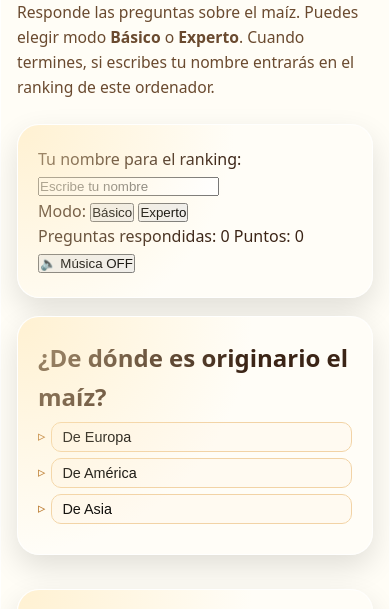
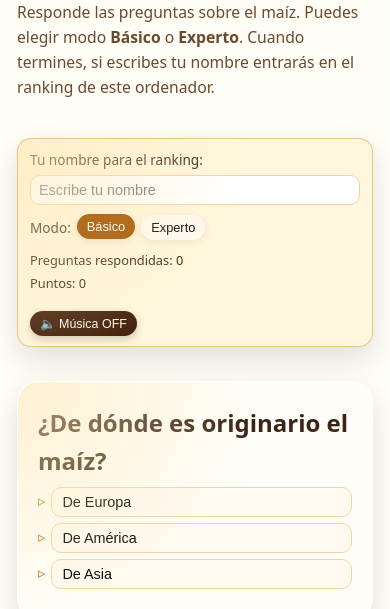
Before and after one commit to Pictorica/maiz-educativo, a plain HTML site: page quiz.html in a window 390 px wide. Shown: the part 195-804 px from the top of the page. Drawn offline with Linux system fonts and the light colour scheme.

Commit message:
Enhance quiz styles and add new components
Added new styles for quiz setup, player, and music components.

```diff
--- a/css/style.css
+++ b/css/style.css
@@ -907,7 +907,7 @@ footer a {
   background: #fffaf1;
   cursor: pointer;
   font-size: 0.9rem;
-  transition: background 0.2s, transform 0.1s;
+  transition: background 0.2s, transform 0.1s, border-color 0.2s;
 }
 
 .quiz-options button:hover {
@@ -927,3 +927,165 @@ footer a {
 .quiz-feedback.incorrect {
   color: #b22424;
 }
+
+/* Quiz avanzado: panel, modos, ranking, música */
+
+.quiz-setup {
+  margin: 14px 0 16px;
+  padding: 10px 12px;
+  border-radius: 14px;
+  background: rgba(255, 246, 220, 0.96);
+  border: 1px solid rgba(232, 189, 119, 0.9);
+  display: grid;
+  grid-template-columns: minmax(0, 1.4fr) minmax(0, 1fr) minmax(0, 1.2fr);
+  gap: 10px;
+  align-items: center;
+  font-size: 0.85rem;
+}
+
+.quiz-player label {
+  display: block;
+  margin-bottom: 4px;
+}
+
+.quiz-player input {
+  width: 100%;
+  padding: 6px 8px;
+  border-radius: 10px;
+  border: 1px solid #f2d3a6;
+  font-size: 0.9rem;
+}
+
+.quiz-mode {
+  display: flex;
+  flex-wrap: wrap;
+  gap: 6px;
+  align-items: center;
+}
+
+.mode-btn {
+  border: none;
+  padding: 5px 10px;
+  border-radius: var(--radius-pill);
+  background: #fffaf1;
+  cursor: pointer;
+  font-size: 0.8rem;
+  box-shadow: 0 2px 8px rgba(0,0,0,0.08);
+  transition: background var(--transition-fast), transform var(--transition-fast);
+}
+
+.mode-btn.active {
+  background: var(--accent-dark);
+  color: #fffaf0;
+  transform: translateY(-1px);
+}
+
+.quiz-status {
+  display: flex;
+  flex-direction: column;
+  gap: 2px;
+  text-align: right;
+}
+
+.quiz-status span {
+  font-size: 0.8rem;
+}
+
+/* Música */
+
+.quiz-music {
+  margin-top: 8px;
+  display: flex;
+  align-items: center;
+  gap: 8px;
+  font-size: 0.78rem;
+}
+
+.quiz-music-toggle {
+  border: none;
+  padding: 5px 10px;
+  border-radius: var(--radius-pill);
+  background: #45220e;
+  color: #fffaf0;
+  font-size: 0.78rem;
+  cursor: pointer;
+  box-shadow: 0 3px 10px rgba(0,0,0,0.2);
+  display: inline-flex;
+  align-items: center;
+  gap: 6px;
+  transition: transform var(--transition-fast), box-shadow var(--transition-fast),
+    background var(--transition-fast);
+}
+
+.quiz-music-toggle:hover {
+  transform: translateY(-1px);
+  box-shadow: 0 6px 16px rgba(0,0,0,0.25);
+  background: #2f1409;
+}
+
+/* Estado de botones de respuesta */
+
+.quiz-options button.selected {
+  border-color: var(--accent-dark);
+  background: #ffe9b9;
+}
+
+.quiz-options button.correct-option {
+  background: #e6f7e6;
+  border-color: #2f7b15;
+}
+
+.quiz-options button.wrong-option {
+  background: #fde1dc;
+  border-color: #b22424;
+}
+
+/* Ranking */
+
+.quiz-ranking-section {
+  margin-top: 20px;
+  padding-top: 10px;
+  border-top: 1px dashed rgba(155,110,60,0.45);
+}
+
+.quiz-ranking-list {
+  margin-top: 6px;
+  padding-left: 18px;
+  text-align: left;
+}
+
+.quiz-ranking-list li {
+  font-size: 0.82rem;
+  margin-bottom: 4px;
+}
+
+.rank-name {
+  font-weight: 700;
+}
+
+.rank-score {
+  color: var(--accent-dark);
+}
+
+.rank-mode {
+  font-size: 0.75rem;
+  color: var(--text-soft);
+}
+
+.ranking-note {
+  margin-top: 4px;
+  font-size: 0.75rem;
+  color: var(--text-soft);
+}
+
+/* Responsive quiz setup */
+
+@media (max-width: 720px) {
+  .quiz-setup {
+    grid-template-columns: minmax(0, 1fr);
+  }
+
+  .quiz-status {
+    text-align: left;
+  }
+}
```
